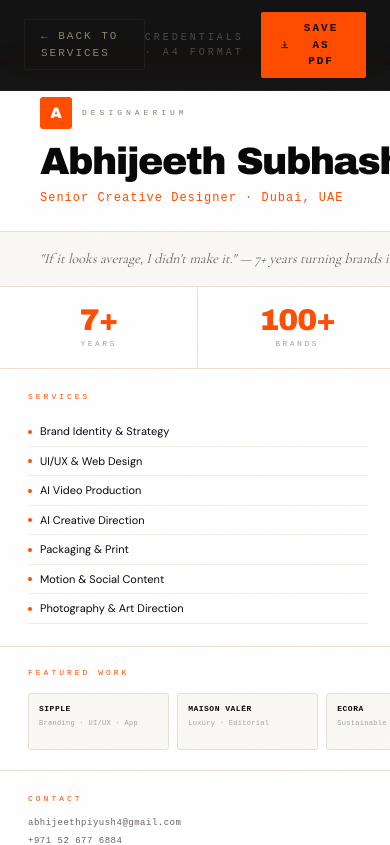
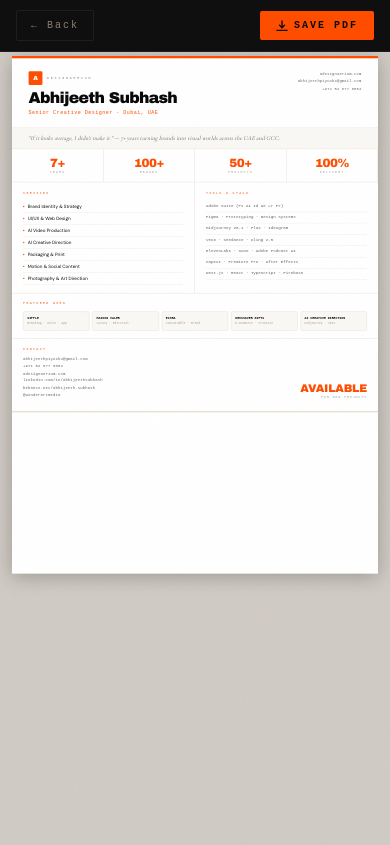
Before and after one commit to Artificer-cloud/adesignaerium, a Next.js app: page /credentials in a window 390 px wide. Shown: the top 845 px of the page. Built offline with nearby package versions, Linux system fonts and the light colour scheme; a web font is replaced by a local one.

Commit message:
fix: PDF preview scales to fit on mobile — no cropping

```diff
--- a/src/app/credentials/page.tsx
+++ b/src/app/credentials/page.tsx
@@ -1,282 +1,218 @@
 'use client'
-import { useEffect } from 'react'
+import { useEffect, useState, useRef } from 'react'
 import Link from 'next/link'
 
+// A4 at 96dpi = 794 × 1123px
+const DOC_W = 794
+const DOC_H = 1123
+
 export default function CredentialsPage() {
+  const [scale,     setScale]    = useState(1)
+  const wrapperRef               = useRef<HTMLDivElement>(null)
 
-  // Hide navbar, chat, cursor while on this page
+  // Hide site chrome
   useEffect(() => {
     document.body.classList.add('pdf-mode')
-    document.body.style.background = '#e5e5e5'
+    document.body.style.background = '#d0cbc4'
     return () => {
       document.body.classList.remove('pdf-mode')
       document.body.style.background = ''
     }
   }, [])
 
+  // Scale to fit viewport
+  useEffect(() => {
+    const calc = () => {
+      const pad    = 24
+      const avail  = window.innerWidth - pad
+      const next   = avail < DOC_W ? avail / DOC_W : 1
+      setScale(next)
+    }
+    calc()
+    window.addEventListener('resize', calc)
+    return () => window.removeEventListener('resize', calc)
+  }, [])
+
   const save = () => window.print()
 
   return (
     <>
-      {/* ── Screen-only toolbar ── */}
-      <div style={{
+      {/* ── Toolbar (screen only) ── */}
+      <div className="no-print" style={{
         position:'fixed', top:0, left:0, right:0, zIndex:9999,
-        background:'rgba(8,8,8,0.95)', backdropFilter:'blur(12px)',
+        background:'rgba(8,8,8,0.96)', backdropFilter:'blur(12px)',
         borderBottom:'1px solid #1e1e1e',
         display:'flex', alignItems:'center', justifyContent:'space-between',
-        padding:'12px 24px',
-      }} className="no-print">
+        padding:'10px 16px', gap:'8px',
+      }}>
         <Link href="/services" style={{
-          fontFamily:'monospace', fontSize:'11px', letterSpacing:'2px',
+          fontFamily:'monospace', fontSize:'10px', letterSpacing:'2px',
           color:'#8a8070', textDecoration:'none',
-          display:'flex', alignItems:'center', gap:'8px',
-          border:'1px solid #1e1e1e', padding:'8px 16px', borderRadius:'2px',
-          transition:'all .2s',
+          border:'1px solid #1e1e1e', padding:'7px 14px', borderRadius:'2px',
+          whiteSpace:'nowrap',
+        }}>← Back</Link>
+
+        <span style={{
+          fontFamily:'monospace', fontSize:'9px', letterSpacing:'2px',
+          color:'#4a4a4a', display:'none',
+        }} className="label-md">CREDENTIALS · A4</span>
+
+        <button onClick={save} style={{
+          fontFamily:'monospace', fontSize:'10px', letterSpacing:'2px',
+          textTransform:'uppercase', background:'#ff4d00', color:'#080808',
+          border:'none', padding:'7px 16px', borderRadius:'2px',
+          cursor:'pointer', fontWeight:700, display:'flex', alignItems:'center', gap:'6px',
+          whiteSpace:'nowrap',
         }}>
-          ← BACK TO SERVICES
-        </Link>
-        <span style={{
-          fontFamily:'monospace', fontSize:'10px', letterSpacing:'3px',
-          color:'#4a4a4a',
-        }}>CREDENTIALS · A4 FORMAT</span>
-        <button onClick={save} style={{
-          fontFamily:'monospace', fontSize:'11px', letterSpacing:'2px',
-          textTransform:'uppercase', background:'#ff4d00', color:'#080808',
-          border:'none', padding:'8px 20px', borderRadius:'2px',
-          cursor:'pointer', fontWeight:700, display:'flex', alignItems:'center', gap:'8px',
-        }}>
-          <svg width="14" height="14" viewBox="0 0 14 14" fill="none">
+          <svg width="12" height="12" viewBox="0 0 14 14" fill="none">
             <path d="M7 1v8M7 9L4 6M7 9l3-3M1 12h12" stroke="#080808" strokeWidth="1.5" strokeLinecap="round"/>
           </svg>
-          Save as PDF
+          Save PDF
         </button>
       </div>
 
-      {/* ── A4 Page wrapper ── */}
-      <div style={{ paddingTop:'60px', paddingBottom:'60px', minHeight:'100vh' }} className="no-print-padding">
+      {/* ── Scaled A4 wrapper ── */}
+      <div style={{
+        paddingTop: '56px',
+        paddingBottom: '40px',
+        minHeight: '100vh',
+        display: 'flex',
+        flexDirection: 'column',
+        alignItems: 'center',
+      }}>
+        {/* Outer container — sized to match the SCALED document */}
+        <div ref={wrapperRef} style={{
+          width:  DOC_W * scale,
+          height: DOC_H * scale,
+          position: 'relative',
+          flexShrink: 0,
+        }}>
+          {/* The actual document — full size, then scaled via transform */}
           <div id="pdf-doc" style={{
-          width:'210mm',
-          minHeight:'297mm',
-          margin:'0 auto',
-          background:'#ffffff',
-          color:'#080808',
-          fontFamily:"'DM Sans', 'Helvetica Neue', Arial, sans-serif",
-          boxShadow:'0 8px 40px rgba(0,0,0,0.2)',
-          position:'relative',
-          overflow:'hidden',
+            width:  DOC_W,
+            height: DOC_H,
+            transform: `scale(${scale})`,
+            transformOrigin: 'top left',
+            background: '#ffffff',
+            color: '#080808',
+            fontFamily: "'DM Sans','Helvetica Neue',Arial,sans-serif",
+            boxShadow: '0 8px 40px rgba(0,0,0,0.25)',
+            overflow: 'hidden',
+            position: 'absolute',
+            top: 0, left: 0,
           }}>
 
             {/* Orange top bar */}
-          <div style={{ height:'5px', background:'#ff4d00', width:'100%' }}/>
+            <div style={{ height:'5px', background:'#ff4d00' }}/>
 
-          {/* ── HEADER ── */}
-          <div style={{
-            padding:'32px 40px 24px',
-            borderBottom:'1px solid #e8e0d5',
-            display:'flex', justifyContent:'space-between', alignItems:'flex-start',
-          }}>
+            {/* HEADER */}
+            <div style={{ padding:'28px 36px 22px', borderBottom:'1px solid #e8e0d5', display:'flex', justifyContent:'space-between', alignItems:'flex-start' }}>
               <div>
-              {/* Logo mark */}
-              <div style={{ display:'flex', alignItems:'center', gap:'10px', marginBottom:'14px' }}>
-                <div style={{
-                  width:'32px', height:'32px', background:'#ff4d00',
-                  display:'flex', alignItems:'center', justifyContent:'center',
-                  fontFamily:"'Clash Display', Arial Black, sans-serif",
-                  fontWeight:700, fontSize:'15px', color:'#ffffff', borderRadius:'3px',
-                }}>A</div>
-                <span style={{ fontFamily:'monospace', fontSize:'8px', letterSpacing:'4px', color:'#8a8070' }}>
-                  DESIGNAERIUM
-                </span>
+                <div style={{ display:'flex', alignItems:'center', gap:'10px', marginBottom:'12px' }}>
+                  <div style={{ width:'30px', height:'30px', background:'#ff4d00', display:'flex', alignItems:'center', justifyContent:'center', fontFamily:"'Clash Display',Arial Black,sans-serif", fontWeight:700, fontSize:'13px', color:'#fff', borderRadius:'3px' }}>A</div>
+                  <span style={{ fontFamily:'monospace', fontSize:'7px', letterSpacing:'4px', color:'#8a8070' }}>DESIGNAERIUM</span>
                 </div>
-              {/* Name */}
-              <h1 style={{
-                fontFamily:"'Clash Display', Arial Black, sans-serif",
-                fontWeight:700, fontSize:'38px', color:'#080808',
-                letterSpacing:'-1.5px', lineHeight:1, margin:'0 0 8px',
-              }}>Abhijeeth Subhash</h1>
-              <p style={{
-                fontFamily:'monospace', fontSize:'12px', color:'#ff4d00',
-                letterSpacing:'1px', margin:0,
-              }}>Senior Creative Designer · Dubai, UAE</p>
+                <h1 style={{ fontFamily:"'Clash Display',Arial Black,sans-serif", fontWeight:700, fontSize:'34px', color:'#080808', letterSpacing:'-1.5px', lineHeight:1, margin:'0 0 6px' }}>Abhijeeth Subhash</h1>
+                <p style={{ fontFamily:'monospace', fontSize:'11px', color:'#ff4d00', letterSpacing:'1px', margin:0 }}>Senior Creative Designer · Dubai, UAE</p>
               </div>
-            {/* Contact right */}
               <div style={{ textAlign:'right' }}>
-              {[
-                'adesignaerium.com',
-                'abhijeethpiyush4@gmail.com',
-                '+971 52 677 6884',
-              ].map(c => (
-                <div key={c} style={{
-                  fontFamily:'monospace', fontSize:'9px',
-                  color:'#6a6060', letterSpacing:'0.5px', marginBottom:'5px',
-                }}>{c}</div>
+                {['adesignaerium.com','abhijeethpiyush4@gmail.com','+971 52 677 6884'].map(c => (
+                  <div key={c} style={{ fontFamily:'monospace', fontSize:'8px', color:'#6a6060', letterSpacing:'0.5px', marginBottom:'4px' }}>{c}</div>
                 ))}
               </div>
             </div>
 
-          {/* ── TAGLINE ── */}
-          <div style={{ padding:'16px 40px', background:'#faf8f5', borderBottom:'1px solid #e8e0d5' }}>
-            <p style={{
-              fontFamily:"'Cormorant Garamond', 'Georgia', serif",
-              fontStyle:'italic', fontSize:'14px', color:'#6a6060',
-              margin:0, lineHeight:1.6,
-            }}>
-              "If it looks average, I didn't make it." — 7+ years turning brands into visual worlds across the UAE and GCC.
+            {/* TAGLINE */}
+            <div style={{ padding:'13px 36px', background:'#faf8f5', borderBottom:'1px solid #e8e0d5' }}>
+              <p style={{ fontFamily:"'Cormorant Garamond',Georgia,serif", fontStyle:'italic', fontSize:'13px', color:'#6a6060', margin:0, lineHeight:1.6 }}>
+                "If it looks average, I didn&apos;t make it." — 7+ years turning brands into visual worlds across the UAE and GCC.
               </p>
             </div>
 
-          {/* ── STATS ── */}
+            {/* STATS */}
             <div style={{ display:'grid', gridTemplateColumns:'repeat(4,1fr)', borderBottom:'1px solid #e8e0d5' }}>
               {[['7+','Years'],['100+','Brands'],['50+','Projects'],['100%','Delivery']].map(([n,l]) => (
-              <div key={l} style={{
-                padding:'18px 12px', textAlign:'center',
-                borderRight:'1px solid #e8e0d5',
-              }}>
-                <div style={{
-                  fontFamily:"'Clash Display', Arial Black, sans-serif",
-                  fontWeight:700, fontSize:'30px', color:'#ff4d00',
-                  letterSpacing:'-1px', lineHeight:1,
-                }}>{n}</div>
-                <div style={{
-                  fontFamily:'monospace', fontSize:'8px', letterSpacing:'2.5px',
-                  color:'#aaa098', marginTop:'3px',
-                }}>{l.toUpperCase()}</div>
+                <div key={l} style={{ padding:'16px 10px', textAlign:'center', borderRight:'1px solid #e8e0d5' }}>
+                  <div style={{ fontFamily:"'Clash Display',Arial Black,sans-serif", fontWeight:700, fontSize:'26px', color:'#ff4d00', letterSpacing:'-1px', lineHeight:1 }}>{n}</div>
+                  <div style={{ fontFamily:'monospace', fontSize:'7px', letterSpacing:'2.5px', color:'#aaa098', marginTop:'2px' }}>{l.toUpperCase()}</div>
                 </div>
               ))}
             </div>
 
-          {/* ── SERVICES + TOOLS ── */}
+            {/* SERVICES + TOOLS */}
             <div style={{ display:'grid', gridTemplateColumns:'1fr 1fr', borderBottom:'1px solid #e8e0d5' }}>
-            {/* Services */}
-            <div style={{ padding:'22px 28px', borderRight:'1px solid #e8e0d5' }}>
-              <div style={{
-                fontFamily:'monospace', fontSize:'8px', letterSpacing:'3px',
-                color:'#ff4d00', marginBottom:'14px',
-              }}>SERVICES</div>
-              {[
-                'Brand Identity & Strategy',
-                'UI/UX & Web Design',
-                'AI Video Production',
-                'AI Creative Direction',
-                'Packaging & Print',
-                'Motion & Social Content',
-                'Photography & Art Direction',
-              ].map(s => (
-                <div key={s} style={{
-                  display:'flex', alignItems:'center', gap:'8px',
-                  padding:'6px 0', borderBottom:'1px solid #f0ece6',
-                }}>
-                  <span style={{ width:'4px', height:'4px', background:'#ff4d00', borderRadius:'50%', flexShrink:0 }}/>
-                  <span style={{ fontSize:'11px', color:'#080808', fontFamily:"'DM Sans', sans-serif" }}>{s}</span>
+              <div style={{ padding:'18px 24px', borderRight:'1px solid #e8e0d5' }}>
+                <div style={{ fontFamily:'monospace', fontSize:'7px', letterSpacing:'3px', color:'#ff4d00', marginBottom:'12px' }}>SERVICES</div>
+                {['Brand Identity & Strategy','UI/UX & Web Design','AI Video Production','AI Creative Direction','Packaging & Print','Motion & Social Content','Photography & Art Direction'].map(s => (
+                  <div key={s} style={{ display:'flex', alignItems:'center', gap:'7px', padding:'5px 0', borderBottom:'1px solid #f0ece6' }}>
+                    <span style={{ width:'3px', height:'3px', background:'#ff4d00', borderRadius:'50%', flexShrink:0 }}/>
+                    <span style={{ fontSize:'10px', color:'#080808' }}>{s}</span>
                   </div>
                 ))}
               </div>
-            {/* Tools */}
-            <div style={{ padding:'22px 28px' }}>
-              <div style={{
-                fontFamily:'monospace', fontSize:'8px', letterSpacing:'3px',
-                color:'#ff4d00', marginBottom:'14px',
-              }}>TOOLS & STACK</div>
-              {[
-                'Adobe Suite (Ps Ai Id Ae Lr Pr)',
-                'Figma · Prototyping · Design Systems',
-                'Midjourney v6.1 · Flux · Ideogram',
-                'Veo3 · Seedance · Kling 2.5',
-                'ElevenLabs · Suno · Adobe Podcast AI',
-                'CapCut · Premiere Pro · After Effects',
-                'Next.js · React · TypeScript · Firebase',
-              ].map(t => (
-                <div key={t} style={{
-                  padding:'6px 0', borderBottom:'1px solid #f0ece6',
-                  fontFamily:'monospace', fontSize:'9px', color:'#6a6060',
-                }}>{t}</div>
+              <div style={{ padding:'18px 24px' }}>
+                <div style={{ fontFamily:'monospace', fontSize:'7px', letterSpacing:'3px', color:'#ff4d00', marginBottom:'12px' }}>TOOLS & STACK</div>
+                {['Adobe Suite (Ps Ai Id Ae Lr Pr)','Figma · Prototyping · Design Systems','Midjourney v6.1 · Flux · Ideogram','Veo3 · Seedance · Kling 2.5','ElevenLabs · Suno · Adobe Podcast AI','CapCut · Premiere Pro · After Effects','Next.js · React · TypeScript · Firebase'].map(t => (
+                  <div key={t} style={{ padding:'5px 0', borderBottom:'1px solid #f0ece6', fontFamily:'monospace', fontSize:'9px', color:'#6a6060' }}>{t}</div>
                 ))}
               </div>
             </div>
 
-          {/* ── FEATURED WORK ── */}
-          <div style={{ padding:'20px 28px', borderBottom:'1px solid #e8e0d5' }}>
-            <div style={{
-              fontFamily:'monospace', fontSize:'8px', letterSpacing:'3px',
-              color:'#ff4d00', marginBottom:'14px',
-            }}>FEATURED WORK</div>
-            <div style={{ display:'grid', gridTemplateColumns:'repeat(5,1fr)', gap:'8px' }}>
+            {/* FEATURED WORK */}
+            <div style={{ padding:'16px 24px', borderBottom:'1px solid #e8e0d5' }}>
+              <div style={{ fontFamily:'monospace', fontSize:'7px', letterSpacing:'3px', color:'#ff4d00', marginBottom:'12px' }}>FEATURED WORK</div>
+              <div style={{ display:'grid', gridTemplateColumns:'repeat(5,1fr)', gap:'6px' }}>
                 {[
-                {name:'SIPPLE',        cat:'Branding · UI/UX · App'},
-                {name:'MAISON VALÉR',  cat:'Luxury · Editorial'},
-                {name:'ECORA',         cat:'Sustainable · Brand'},
-                {name:'KROSSOVER',     cat:'E-Commerce · Creative Direction'},
+                  {name:'SIPPLE',               cat:'Branding · UI/UX · App'},
+                  {name:'MAISON VALÉR',          cat:'Luxury · Editorial'},
+                  {name:'ECORA',                 cat:'Sustainable · Brand'},
+                  {name:'KROSSOVER GIFTS',       cat:'E-Commerce · Creative'},
                   {name:'AI CREATIVE DIRECTION', cat:'Midjourney · Veo3'},
                 ].map(w => (
-                <div key={w.name} style={{
-                  background:'#faf8f5', border:'1px solid #e8e0d5',
-                  borderRadius:'3px', padding:'10px 10px',
-                }}>
-                  <div style={{
-                    fontFamily:'monospace', fontSize:'8px', fontWeight:700,
-                    color:'#080808', letterSpacing:'0.5px', lineHeight:1.3,
-                    marginBottom:'4px',
-                  }}>{w.name}</div>
-                  <div style={{
-                    fontFamily:'monospace', fontSize:'7px', color:'#aaa098',
-                    letterSpacing:'0.3px',
-                  }}>{w.cat}</div>
+                  <div key={w.name} style={{ background:'#faf8f5', border:'1px solid #e8e0d5', borderRadius:'3px', padding:'9px 8px' }}>
+                    <div style={{ fontFamily:'monospace', fontSize:'7px', fontWeight:700, color:'#080808', lineHeight:1.3, marginBottom:'3px' }}>{w.name}</div>
+                    <div style={{ fontFamily:'monospace', fontSize:'6.5px', color:'#aaa098' }}>{w.cat}</div>
                   </div>
                 ))}
               </div>
             </div>
 
-          {/* ── CONTACT + AVAILABILITY ── */}
-          <div style={{ padding:'22px 28px 28px', display:'flex', justifyContent:'space-between', alignItems:'flex-end' }}>
+            {/* CONTACT + AVAILABLE */}
+            <div style={{ padding:'18px 24px 24px', display:'flex', justifyContent:'space-between', alignItems:'flex-end' }}>
               <div>
-              <div style={{
-                fontFamily:'monospace', fontSize:'8px', letterSpacing:'3px',
-                color:'#ff4d00', marginBottom:'12px',
-              }}>CONTACT</div>
-              {[
-                'abhijeethpiyush4@gmail.com',
-                '+971 52 677 6884',
-                'adesignaerium.com',
-                'linkedin.com/in/abhijeethsubhash',
-                'behance.net/abhijeeth-subhash',
-                '@wonderartmedia',
-              ].map(c => (
-                <div key={c} style={{
-                  fontFamily:'monospace', fontSize:'9px',
-                  color:'#6a6060', letterSpacing:'0.5px', marginBottom:'4px',
-                }}>{c}</div>
+                <div style={{ fontFamily:'monospace', fontSize:'7px', letterSpacing:'3px', color:'#ff4d00', marginBottom:'10px' }}>CONTACT</div>
+                {['abhijeethpiyush4@gmail.com','+971 52 677 6884','adesignaerium.com','linkedin.com/in/abhijeethsubhash','behance.net/abhijeeth-subhash','@wonderartmedia'].map(c => (
+                  <div key={c} style={{ fontFamily:'monospace', fontSize:'8.5px', color:'#6a6060', letterSpacing:'0.3px', marginBottom:'3px' }}>{c}</div>
                 ))}
               </div>
               <div style={{ textAlign:'right' }}>
-              <div style={{
-                fontFamily:"'Clash Display', Arial Black, sans-serif",
-                fontWeight:700, fontSize:'28px', color:'#ff4d00',
-                letterSpacing:'-1px', lineHeight:1,
-              }}>AVAILABLE</div>
-              <div style={{
-                fontFamily:'monospace', fontSize:'8px', letterSpacing:'2px',
-                color:'#aaa098', marginTop:'3px',
-              }}>FOR NEW PROJECTS</div>
+                <div style={{ fontFamily:"'Clash Display',Arial Black,sans-serif", fontWeight:700, fontSize:'24px', color:'#ff4d00', letterSpacing:'-0.5px', lineHeight:1 }}>AVAILABLE</div>
+                <div style={{ fontFamily:'monospace', fontSize:'7px', letterSpacing:'2px', color:'#aaa098', marginTop:'2px' }}>FOR NEW PROJECTS</div>
               </div>
             </div>
 
             {/* Bottom bar */}
-          <div style={{ height:'3px', background:'#e8e0d5', width:'100%' }}/>
+            <div style={{ height:'3px', background:'#e8e0d5' }}/>
+          </div>
         </div>
       </div>
 
       <style>{`
-        /* Hide toolbar and padding when printing */
         @media print {
           .no-print { display: none !important; }
-          .no-print-padding { padding: 0 !important; }
-          body { background: #ffffff !important; }
+          body { background: #ffffff !important; padding: 0 !important; }
           #pdf-doc {
-            width: 100% !important;
-            min-height: 100vh !important;
+            transform: none !important;
+            width: 210mm !important;
+            height: auto !important;
+            min-height: 297mm !important;
             box-shadow: none !important;
-            margin: 0 !important;
+            position: static !important;
           }
+          div[ref] { width: 100% !important; height: auto !important; }
+        }
+        @media (min-width: 500px) {
+          .label-md { display: block !important; }
         }
       `}</style>
     </>
```
Lines whose indentation alone changed are shown as unchanged.
